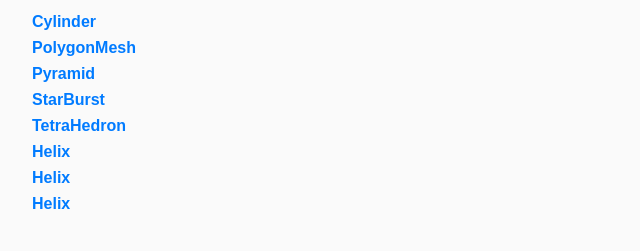
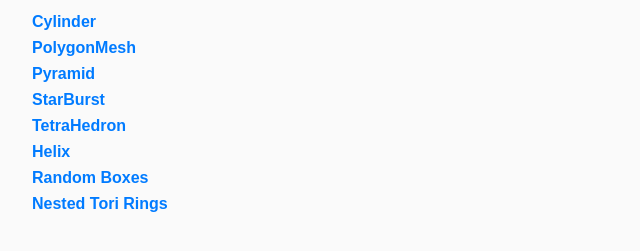
Before and after one commit to welsmore54/CISC-0681, a website: page index.html in a window 1280 px wide. Shown: the part 127-378 px from the top of the page, without its empty margins (0-640 px from the left). Drawn offline with Linux system fonts and the light colour scheme.

Commit message:
Update index.html

```diff
--- a/index.html
+++ b/index.html
@@ -41,8 +41,8 @@
     <li><a href="StarBurst/">StarBurst</a></li>
     <li><a href="TetraHedron/">TetraHedron</a></li>
     <li><a href="Helix/">Helix</a></li>
-    <li><a href="Random Boxes/">Helix</a></li>
-    <li><a href="Nested Tori Rings/">Helix</a></li>
+    <li><a href="Random Boxes/">Random Boxes</a></li>
+    <li><a href="Nested Tori Rings/">Nested Tori Rings</a></li>
   </ul>
 </body>
 </html>
```
